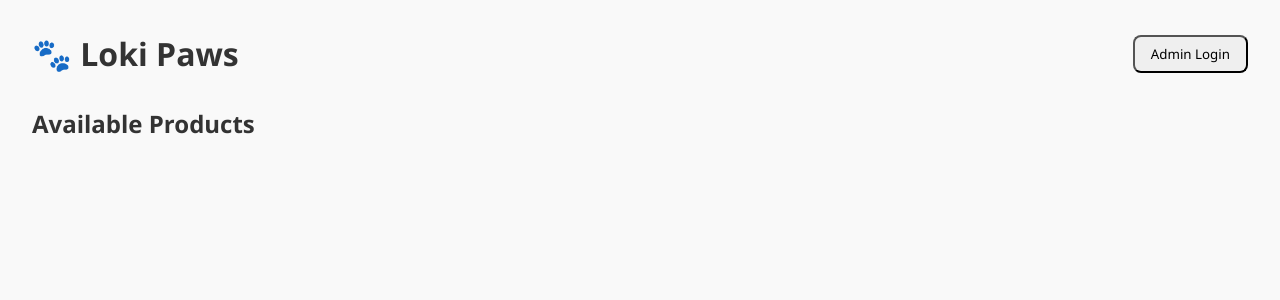
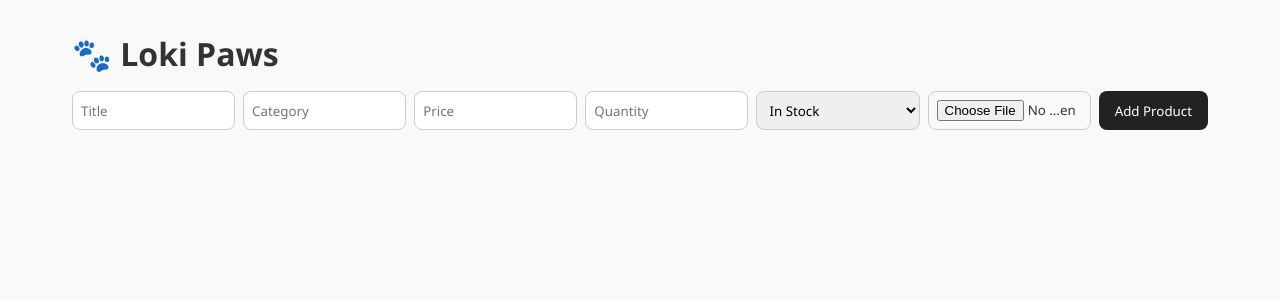
Before and after one commit to lokipaws45/lokipaws, a React (Vite) app: page / in a window 1280 px wide. Shown: the top 300 px of the page. Built offline with nearby package versions, Linux system fonts and the light colour scheme.

Commit message:
Add files via upload

```diff
--- /dev/null
+++ b/src/App.css
@@ -0,0 +1,66 @@
+
+.container {
+  max-width: 1200px;
+  margin: auto;
+  padding: 2rem;
+}
+
+.logo {
+  font-size: 2rem;
+  font-weight: bold;
+  margin-bottom: 1rem;
+}
+
+.products-grid {
+  display: flex;
+  gap: 1rem;
+  flex-wrap: wrap;
+}
+
+.product-card {
+  background: white;
+  border-radius: 16px;
+  padding: 1rem;
+  box-shadow: 0 4px 8px rgba(0, 0, 0, 0.1);
+  width: 220px;
+  text-align: center;
+}
+
+.product-img {
+  width: 100%;
+  border-radius: 12px;
+  object-fit: cover;
+  margin-bottom: 1rem;
+}
+
+.instock {
+  color: green;
+}
+
+.outstock {
+  color: red;
+}
+
+.form {
+  margin-bottom: 2rem;
+  display: flex;
+  gap: 0.5rem;
+  flex-wrap: wrap;
+}
+
+.form input, .form select {
+  padding: 0.5rem;
+  border-radius: 8px;
+  border: 1px solid #ccc;
+  flex: 1;
+  min-width: 150px;
+}
+
+button {
+  padding: 0.5rem 1rem;
+  border: none;
+  border-radius: 8px;
+  background-color: #222;
+  color: white;
+  cursor: pointer;
+}
--- a/src/App.jsx
+++ b/src/App.jsx
@@ -1,31 +1,39 @@
-import { Link } from 'react-router-dom';
+
+import React, { useState } from "react";
+import ProductCard from "./components/ProductCard";
+import ProductForm from "./components/ProductForm";
+import "./App.css";
 
 export default function App() {
-  const products = JSON.parse(localStorage.getItem('lokiProducts') || '[]');
+  const [products, setProducts] = useState([]);
+  const [editingIndex, setEditingIndex] = useState(null);
+
+  const handleAddOrUpdate = (product) => {
+    if (editingIndex !== null) {
+      const updated = [...products];
+      updated[editingIndex] = product;
+      setProducts(updated);
+      setEditingIndex(null);
+    } else {
+      setProducts([...products, product]);
+    }
+  };
+
+  const handleEdit = (index) => {
+    setEditingIndex(index);
+  };
+
   return (
-    <div style={{ padding: '2rem' }}>
-      <header style={{ display: 'flex', justifyContent: 'space-between', alignItems: 'center' }}>
-        <h1 style={{ fontSize: '2rem' }}>🐾 Loki Paws</h1>
-        <Link to="/login"><button style={{ padding: '0.5rem 1rem', borderRadius: '8px' }}>Admin Login</button></Link>
-      </header>
-      <h2 style={{ marginTop: '2rem' }}>Available Products</h2>
-      <div style={{ display: 'flex', gap: '1.5rem', flexWrap: 'wrap', marginTop: '1rem' }}>
-        {products.map((p, i) => (
-          <div key={i} style={{
-            border: '1px solid #ddd',
-            borderRadius: '12px',
-            padding: '1rem',
-            width: '220px',
-            backgroundColor: '#fff',
-            boxShadow: '0 2px 6px rgba(0,0,0,0.05)'
-          }}>
-            <img src={p.image} alt={p.title} style={{ width: '100%', borderRadius: '8px' }} />
-            <h3 style={{ marginTop: '0.5rem' }}>{p.title}</h3>
-            <p>{p.category}</p>
-            <p>MUR {p.price}</p>
-            <p>Qty: {p.quantity}</p>
-            <p style={{ color: p.status === 'In Stock' ? 'green' : 'red' }}>{p.status}</p>
-          </div>
+    <div className="container">
+      <h1 className="logo">🐾 Loki Paws</h1>
+      <ProductForm onSubmit={handleAddOrUpdate} product={products[editingIndex]} />
+      <div className="products-grid">
+        {products.map((product, index) => (
+          <ProductCard
+            key={index}
+            product={product}
+            onEdit={() => handleEdit(index)}
+          />
         ))}
       </div>
     </div>
--- /dev/null
+++ b/src/components/ProductCard.jsx
@@ -0,0 +1,16 @@
+
+import React from "react";
+
+export default function ProductCard({ product, onEdit }) {
+  return (
+    <div className="product-card">
+      {product.image && <img src={product.image} alt={product.title} className="product-img" />}
+      <h2>{product.title}</h2>
+      <p>{product.category}</p>
+      <p>MUR {product.price}</p>
+      <p>Qty: {product.quantity}</p>
+      <p className={product.status === "In Stock" ? "instock" : "outstock"}>{product.status}</p>
+      <button onClick={onEdit}>Edit</button>
+    </div>
+  );
+}
--- /dev/null
+++ b/src/components/ProductForm.jsx
@@ -0,0 +1,51 @@
+
+import React, { useState, useEffect } from "react";
+
+export default function ProductForm({ onSubmit, product }) {
+  const [form, setForm] = useState({
+    title: "",
+    category: "",
+    price: "",
+    status: "In Stock",
+    quantity: "",
+    image: null,
+  });
+
+  useEffect(() => {
+    if (product) setForm(product);
+  }, [product]);
+
+  const handleChange = (e) => {
+    const { name, value, files } = e.target;
+    if (name === "image" && files.length) {
+      const reader = new FileReader();
+      reader.onloadend = () => {
+        setForm((prev) => ({ ...prev, image: reader.result }));
+      };
+      reader.readAsDataURL(files[0]);
+    } else {
+      setForm((prev) => ({ ...prev, [name]: value }));
+    }
+  };
+
+  const handleSubmit = (e) => {
+    e.preventDefault();
+    onSubmit(form);
+    setForm({ title: "", category: "", price: "", status: "In Stock", quantity: "", image: null });
+  };
+
+  return (
+    <form className="form" onSubmit={handleSubmit}>
+      <input name="title" value={form.title} onChange={handleChange} placeholder="Title" required />
+      <input name="category" value={form.category} onChange={handleChange} placeholder="Category" required />
+      <input name="price" value={form.price} onChange={handleChange} placeholder="Price" type="number" required />
+      <input name="quantity" value={form.quantity} onChange={handleChange} placeholder="Quantity" type="number" required />
+      <select name="status" value={form.status} onChange={handleChange}>
+        <option>In Stock</option>
+        <option>Out of Stock</option>
+      </select>
+      <input name="image" type="file" onChange={handleChange} accept="image/*" />
+      <button type="submit">{product ? "Update" : "Add Product"}</button>
+    </form>
+  );
+}
--- /dev/null
+++ b/src/index.css
@@ -0,0 +1,7 @@
+
+body {
+  font-family: -apple-system, BlinkMacSystemFont, "Segoe UI", Roboto, Oxygen;
+  margin: 0;
+  background-color: #f9f9f9;
+  color: #333;
+}
--- a/src/main.jsx
+++ b/src/main.jsx
@@ -1,16 +1,11 @@
-import React from 'react';
-import ReactDOM from 'react-dom/client';
-import { BrowserRouter, Routes, Route } from 'react-router-dom';
-import App from './App';
-import AdminPanel from './AdminPanel';
-import AdminLogin from './AdminLogin';
 
-ReactDOM.createRoot(document.getElementById('root')).render(
-  <BrowserRouter>
-    <Routes>
-      <Route path="/" element={<App />} />
-      <Route path="/admin" element={<AdminPanel />} />
-      <Route path="/login" element={<AdminLogin />} />
-    </Routes>
-  </BrowserRouter>
+import React from "react";
+import ReactDOM from "react-dom/client";
+import App from "./App";
+import "./index.css";
+
+ReactDOM.createRoot(document.getElementById("root")).render(
+  <React.StrictMode>
+    <App />
+  </React.StrictMode>
 );
--- a/vite.config.js
+++ b/vite.config.js
@@ -1,3 +1,7 @@
+
 import { defineConfig } from 'vite';
 import react from '@vitejs/plugin-react';
-export default defineConfig({ plugins: [react()], build: { outDir: 'dist' } });
+
+export default defineConfig({
+  plugins: [react()],
+});
```
Also changed, not shown: package.json (+6 -5 lines), public/index.html (added, +13 -0 lines).
